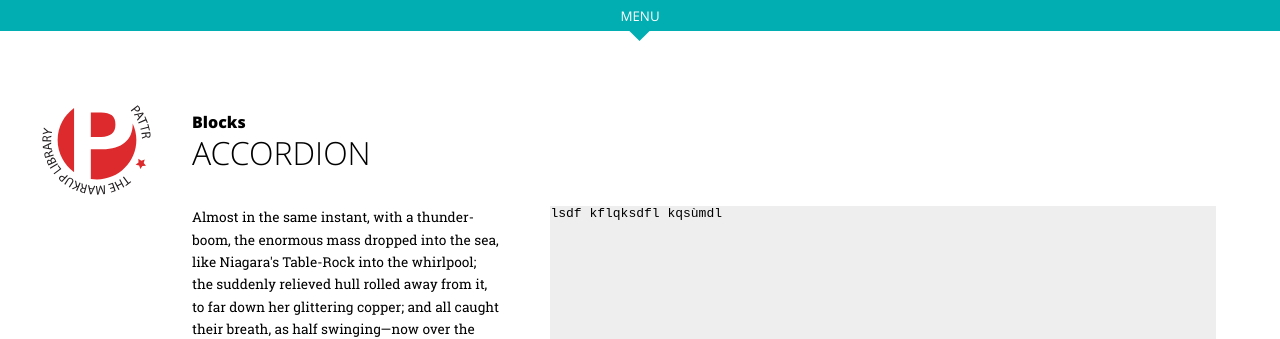
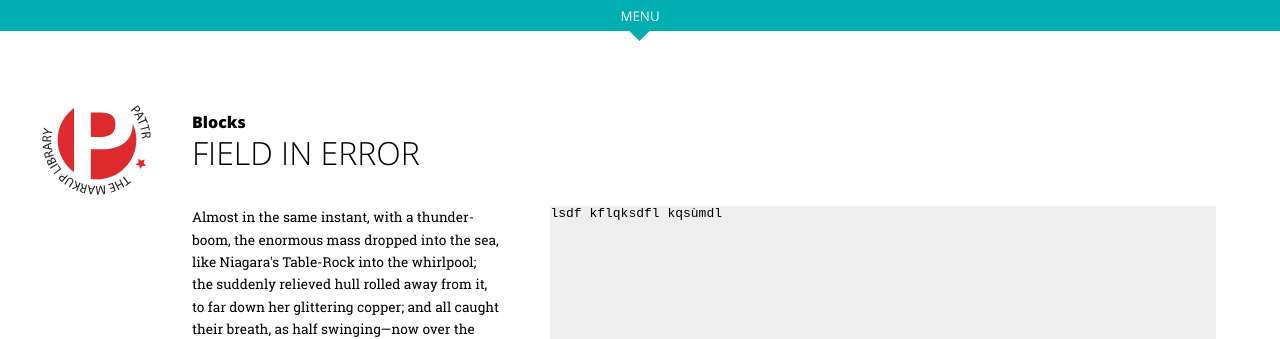
Before and after one commit to Pattr/Pattr.github.io, a Jekyll site: the page built from components/form/fieldInError.html, in a window 1280 px wide. Shown: the top 339 px of the page. Built offline with Jekyll 4.4.1, drawn with Linux system fonts in a browser that asks for light colours.

Commit message:
Update fieldInError.html

```diff
--- a/components/form/fieldInError.html
+++ b/components/form/fieldInError.html
@@ -17,7 +17,7 @@ version: 1.0.0
 	<main role="main">
 		<header>
 			<p class="category">Blocks</p>
-			<h2>Accordion</h2>
+			<h2>Field in Error</h2>
 		</header>
 
 		<div class="content">
```
